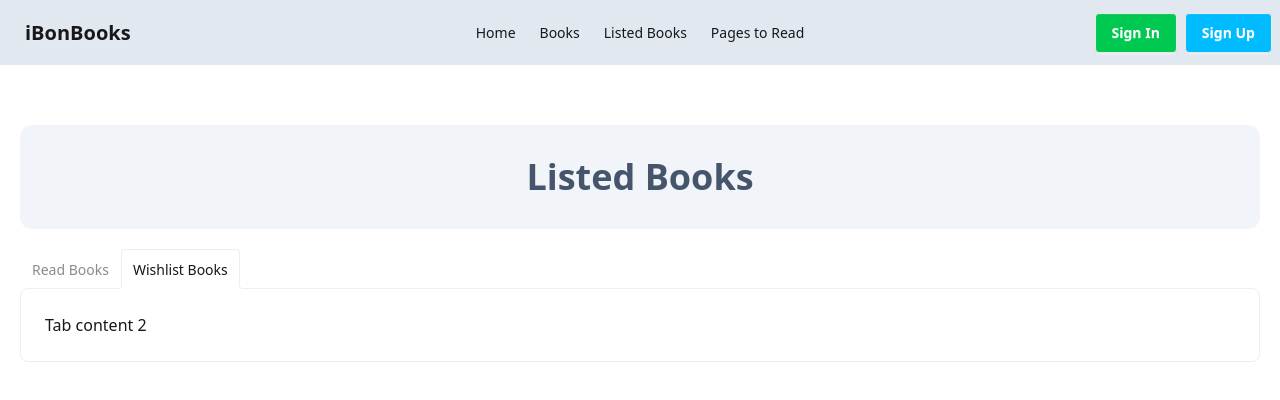
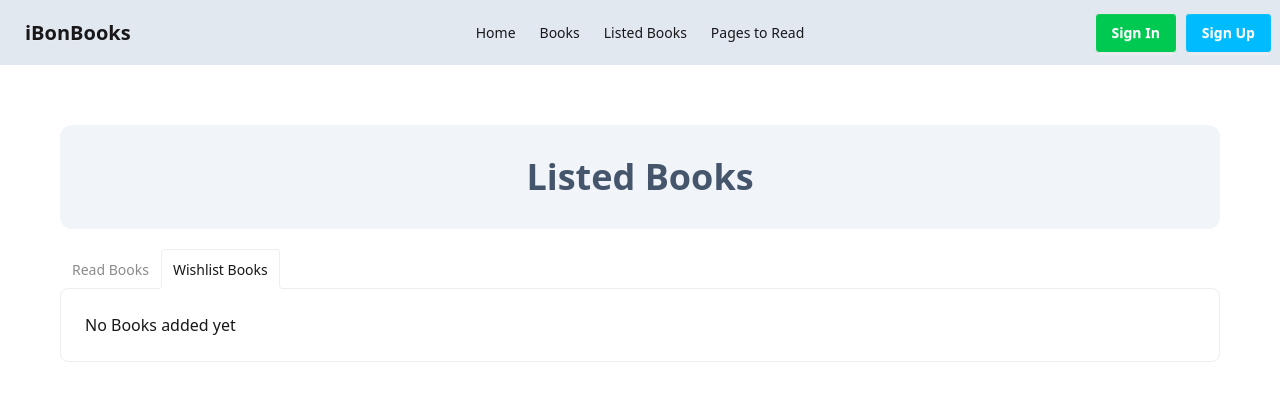
Before and after one commit to officialbondondatta/ibonBooks, a Next.js app: page /listed-books in a window 1280 px wide. Both pictures are taken after a click on the radio button "Wishlist Books". Shown: the top 400 px of the page. Built offline with nearby package versions, Linux system fonts and the light colour scheme.

Commit message:
added remove functionality

```diff
--- a/src/app/books/[bookId]/page.tsx
+++ b/src/app/books/[bookId]/page.tsx
@@ -71,7 +71,6 @@ const page = async ({ params }: IBookSingleProps) => {
                         </p>
                     </div>
                     <div className="flex gap-5">
-
                         <ReadButton book={book}></ReadButton>
                         <WishListButton book={book}></WishListButton>
                     </div>
--- a/src/app/buttons/ReadButton.tsx
+++ b/src/app/buttons/ReadButton.tsx
@@ -14,7 +14,8 @@ const ReadButton = ({ book }: IReadButtonProps) => {
     }
     const { readBooks, setReadBooks } = bookContext
     const handleReadBook = (book: Book) => {
-        setReadBooks([...readBooks, book])
+        const newBook = { ...book, selectedFor: "ReadBooks" }
+        setReadBooks([...readBooks, newBook])
         toast.success("Book Listed as Read")
     }
     const isAlreadyAdded = readBooks.some((b) => b.bookId === book.bookId)
--- /dev/null
+++ b/src/app/buttons/RemoveButton.tsx
@@ -0,0 +1,36 @@
+"use client"
+import { useContext } from "react";
+import Book from "../types/books";
+import { BookContext } from "@/context/BookContext";
+import { toast } from "react-toastify";
+
+interface IRemoveButtonProps {
+    book: Book,
+}
+const RemoveButton = ({ book }: IRemoveButtonProps) => {
+    const bookContext = useContext(BookContext)
+    if (!bookContext) {
+        return null
+    }
+    const { readBooks, setReadBooks, wishlist, setWishlist } = bookContext
+    const handleRemove = (book: Book) => {
+        const isRead = book.selectedFor === "ReadBooks"
+        if (isRead) {
+            const newReads = readBooks.filter((r) => r.bookId !== book.bookId)
+            setReadBooks(newReads)
+            toast.warning("Removed From Read Books")
+        }
+
+        const isWishlist = book.selectedFor === "WishList"
+        if (isWishlist) {
+            const newWishlist = wishlist.filter((r) => r.bookId !== book.bookId)
+            setWishlist(newWishlist)
+            toast.warning("Removed From Wishlist")
+        }
+    }
+    return (
+        <button onClick={() => handleRemove(book)} className="bg-red-400 px-4 py-1 text-white rounded-full font-semibold">Remove</button>
+    );
+};
+
+export default RemoveButton;
--- a/src/app/buttons/WishListButton.tsx
+++ b/src/app/buttons/WishListButton.tsx
@@ -16,12 +16,15 @@ const WishListButton = ({ book }: IWishlistProps) => {
     const { wishlist, setWishlist } = bookContext
 
     const handleWishlist = (book: Book) => {
-        setWishlist([...wishlist, book])
+        const newWish = {
+            ...book, selectedFor: "WishList"
+        }
+        setWishlist((prev) => [...prev, newWish])
         toast.success("Added to wishlist")
     }
     const isAlreadyAdded = wishlist.some((b) => b.bookId === book.bookId)
     return (
-        <button onClick={() => handleWishlist(book)} disabled={isAlreadyAdded} className="px-6 py-2 rounded-md disabled:bg-slate-700 disabled:!cursor-not-allowed disabled:text-white transition-all  bg-white text-slate-600">
+        <button onClick={() => handleWishlist(book)} disabled={isAlreadyAdded} className="px-6 py-2 rounded-md disabled:bg-slate-700 disabled:cursor-not-allowed! disabled:text-white transition-all bg-white text-slate-600">
             {
                 isAlreadyAdded ? "Already in Wishlist" : "Wishlist"
             }
--- a/src/app/listed-books/page.tsx
+++ b/src/app/listed-books/page.tsx
@@ -13,9 +13,8 @@ const ListedBooksPage = () => {
     const { readBooks, wishlist } = BookContextValue
     return (
         <section className="p-5 lg:p-0 mt-5">
-            <div className="container mx-auto space-y-4 p-5">
+            <div className="container mx-auto max-w-300 space-y-4 p-5">
                 <h1 className="text-center my-5 text-4xl font-bold bg-slate-100 py-8 rounded-xl text-slate-600">Listed Books</h1>
-                <div>
                 <div className="tabs tabs-lift">
                     <input type="radio" name="my_tabs_1" className="tab" aria-label="Read Books" defaultChecked />
                     <div className="tab-content  bg-base-100 border-base-300 p-6 ">
@@ -24,7 +23,6 @@ const ListedBooksPage = () => {
                                 readBooks.length === 0 ? "No Books added yet" :
                                     readBooks.map(book => (
                                         <ListedBookShowcase book={book} key={book.bookId}>
-
                                         </ListedBookShowcase>
                                     ))
                             }
@@ -32,11 +30,22 @@ const ListedBooksPage = () => {
                     </div>
 
                     <input type="radio" name="my_tabs_1" className="tab" aria-label="Wishlist Books" />
-                        <div className="tab-content bg-base-100 border-base-300 p-6">Tab content 2</div>
+                    <div className="tab-content  bg-base-100 border-base-300 p-6 ">
+                        <div className="grid grid-cols-1 gap-5">
+                            {
+                                wishlist.length === 0 ? "No Books added yet" :
+                                    wishlist.map(book => (
+                                        <ListedBookShowcase book={book} key={book.bookId}>
+                                        </ListedBookShowcase>
+                                    ))
+                            }
+                        </div>
+                    </div>
+
 
                 </div>
             </div>
-            </div>
+
         </section>
     );
 };
--- a/src/app/types/books.ts
+++ b/src/app/types/books.ts
@@ -10,4 +10,5 @@ export default interface Book {
     tags: string[];
     publisher: string;
     yearOfPublishing: number;
+    selectedFor?: string;
 }
```
Also changed, not shown: src/app/components/ListedBookShowcase.tsx (+9 -4 lines). Lines whose indentation alone changed are shown as unchanged.
